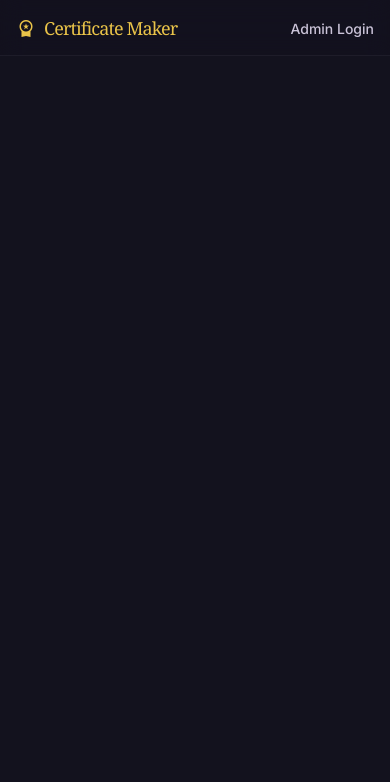
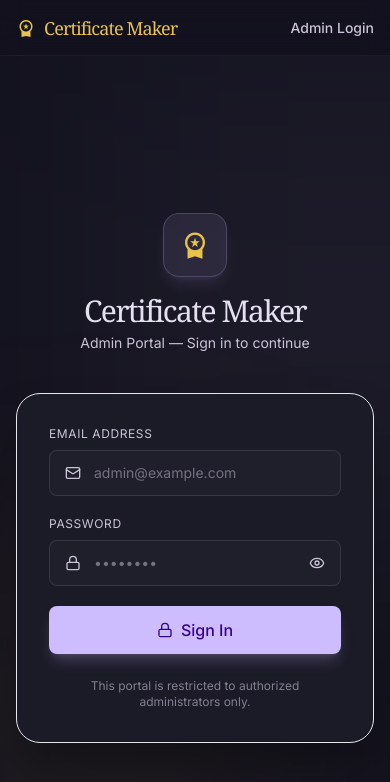
Before and after one commit to naizannaiz/certificate-maker, a React (Vite) app: page /admin/login in a window 390 px wide. Shown: the top 782 px of the page. Built offline with nearby package versions, Linux system fonts and the light colour scheme.

Commit message:
feat: add admin login page with Supabase auth and route protection

```diff
--- a/src/App.jsx
+++ b/src/App.jsx
@@ -1,25 +1,107 @@
-import { BrowserRouter, Routes, Route, Link } from 'react-router-dom';
+import { useState, useEffect } from 'react';
+import { BrowserRouter, Routes, Route, Link, Navigate, useNavigate } from 'react-router-dom';
+import { supabase } from './lib/supabase';
 import Home from './pages/Home';
 import AdminDashboard from './pages/AdminDashboard';
+import AdminLogin from './pages/AdminLogin';
+import { LogOut } from 'lucide-react';
 
-function App() {
+// ProtectedRoute: Redirects to /admin/login if not authenticated
+function ProtectedRoute({ session, children }) {
+  if (session === undefined) {
+    // Still loading auth state — show a minimal spinner
+    return (
+      <div className="min-h-screen bg-surface flex items-center justify-center">
+        <div className="w-8 h-8 border-2 border-primary/30 border-t-primary rounded-full animate-spin" />
+      </div>
+    );
+  }
+  if (!session) {
+    return <Navigate to="/admin/login" replace />;
+  }
+  return children;
+}
+
+function AppLayout({ session }) {
+  const navigate = useNavigate();
+
+  const handleLogout = async () => {
+    await supabase.auth.signOut();
+    navigate('/admin/login');
+  };
+
   return (
-    <BrowserRouter>
+    <>
       {/* Global Navbar */}
       <header className="w-full h-14 sm:h-16 sticky top-0 z-50 bg-[#13121e]/60 backdrop-blur-md flex justify-between items-center px-4 sm:px-8 border-b border-white/5">
         <Link to="/" className="flex items-center gap-2">
-          <span className="material-symbols-outlined text-[#e9c349] text-xl sm:text-2xl" style={{fontVariationSettings: "'FILL' 1"}}>workspace_premium</span>
+          <span className="material-symbols-outlined text-[#e9c349] text-xl sm:text-2xl" style={{ fontVariationSettings: "'FILL' 1" }}>workspace_premium</span>
           <span className="text-lg sm:text-2xl font-headline tracking-tighter text-[#e9c349]">Certificate Maker</span>
         </Link>
-        <nav>
-          <Link to="/admin" className="text-sm font-medium text-on-surface-variant hover:text-primary transition-colors">Admin Login</Link>
+        <nav className="flex items-center gap-4">
+          {session ? (
+            <div className="flex items-center gap-3">
+              <span className="text-xs text-on-surface-variant hidden sm:block truncate max-w-[180px]">{session.user.email}</span>
+              <button
+                onClick={handleLogout}
+                className="flex items-center gap-2 text-sm font-medium text-on-surface-variant hover:text-red-400 transition-colors"
+                title="Sign Out"
+              >
+                <LogOut size={16} />
+                <span className="hidden sm:inline">Sign Out</span>
+              </button>
+            </div>
+          ) : (
+            <Link to="/admin/login" className="text-sm font-medium text-on-surface-variant hover:text-primary transition-colors">
+              Admin Login
+            </Link>
+          )}
         </nav>
       </header>
 
       <Routes>
         <Route path="/" element={<Home />} />
-        <Route path="/admin" element={<AdminDashboard />} />
+        <Route
+          path="/admin"
+          element={
+            <ProtectedRoute session={session}>
+              <AdminDashboard />
+            </ProtectedRoute>
+          }
+        />
+        <Route
+          path="/admin/login"
+          element={
+            // If already logged in, go straight to dashboard
+            session ? <Navigate to="/admin" replace /> : <AdminLogin />
+          }
+        />
       </Routes>
+    </>
+  );
+}
+
+function App() {
+  // undefined = loading, null = logged out, object = logged in
+  const [session, setSession] = useState(undefined);
+
+  useEffect(() => {
+    // Get initial session
+    supabase.auth.getSession().then(({ data: { session } }) => {
+      setSession(session);
+    });
+
+    // Listen for auth state changes (login/logout)
+    const { data: { subscription } } = supabase.auth.onAuthStateChange((_event, session) => {
+      setSession(session);
+    });
+
+    return () => subscription.unsubscribe();
+  }, []);
+
+  return (
+    <BrowserRouter>
+      <AppLayout session={session} />
     </BrowserRouter>
   );
 }
--- /dev/null
+++ b/src/pages/AdminLogin.jsx
@@ -0,0 +1,147 @@
+import { useState } from 'react';
+import { supabase } from '../lib/supabase';
+import { Lock, Mail, Eye, EyeOff, AlertCircle } from 'lucide-react';
+
+function AdminLogin() {
+  const [email, setEmail] = useState('');
+  const [password, setPassword] = useState('');
+  const [showPassword, setShowPassword] = useState(false);
+  const [isLoading, setIsLoading] = useState(false);
+  const [error, setError] = useState('');
+
+  const handleLogin = async (e) => {
+    e.preventDefault();
+    if (!email || !password) {
+      setError('Please fill in all fields.');
+      return;
+    }
+
+    setIsLoading(true);
+    setError('');
+
+    const { error: authError } = await supabase.auth.signInWithPassword({
+      email,
+      password,
+    });
+
+    setIsLoading(false);
+
+    if (authError) {
+      setError(authError.message === 'Invalid login credentials'
+        ? 'Invalid email or password. Please try again.'
+        : authError.message
+      );
+    }
+    // On success, the auth state change in App.jsx will automatically redirect
+  };
+
+  return (
+    <div className="min-h-screen bg-surface flex items-center justify-center p-4 relative overflow-hidden">
+      {/* Animated Background Glows */}
+      <div className="absolute top-0 left-1/4 w-[500px] h-[500px] rounded-full bg-primary/5 blur-[120px] pointer-events-none" />
+      <div className="absolute bottom-0 right-1/4 w-[400px] h-[400px] rounded-full bg-[#e9c349]/5 blur-[100px] pointer-events-none" />
+
+      {/* Card */}
+      <div className="relative w-full max-w-md">
+        {/* Logo / Brand */}
+        <div className="text-center mb-10">
+          <div className="inline-flex items-center justify-center w-16 h-16 rounded-2xl bg-primary/10 border border-primary/20 mb-4 shadow-lg shadow-primary/10">
+            <span
+              className="material-symbols-outlined text-[#e9c349] text-3xl"
+              style={{ fontVariationSettings: "'FILL' 1" }}
+            >
+              workspace_premium
+            </span>
+          </div>
+          <h1 className="text-3xl font-headline tracking-tighter text-on-surface">Certificate Maker</h1>
+          <p className="text-on-surface-variant text-sm mt-1">Admin Portal — Sign in to continue</p>
+        </div>
+
+        {/* Form Card */}
+        <div className="bg-surface-container-low border border-white/8 rounded-3xl p-8 shadow-2xl shadow-black/40 backdrop-blur-sm">
+          <form onSubmit={handleLogin} className="space-y-5">
+            {/* Email */}
+            <div>
+              <label className="block text-xs text-on-surface-variant uppercase tracking-wider mb-2">
+                Email Address
+              </label>
+              <div className="relative">
+                <Mail size={16} className="absolute left-4 top-1/2 -translate-y-1/2 text-on-surface-variant" />
+                <input
+                  id="admin-email"
+                  type="email"
+                  value={email}
+                  onChange={(e) => setEmail(e.target.value)}
+                  placeholder="admin@example.com"
+                  autoComplete="email"
+                  className="w-full bg-surface-container border border-white/10 rounded-xl pl-11 pr-4 py-3 text-sm text-on-surface placeholder:text-on-surface-variant/50 focus:border-primary focus:outline-none focus:ring-2 focus:ring-primary/20 transition-all"
+                />
+              </div>
+            </div>
+
+            {/* Password */}
+            <div>
+              <label className="block text-xs text-on-surface-variant uppercase tracking-wider mb-2">
+                Password
+              </label>
+              <div className="relative">
+                <Lock size={16} className="absolute left-4 top-1/2 -translate-y-1/2 text-on-surface-variant" />
+                <input
+                  id="admin-password"
+                  type={showPassword ? 'text' : 'password'}
+                  value={password}
+                  onChange={(e) => setPassword(e.target.value)}
+                  placeholder="••••••••"
+                  autoComplete="current-password"
+                  className="w-full bg-surface-container border border-white/10 rounded-xl pl-11 pr-12 py-3 text-sm text-on-surface placeholder:text-on-surface-variant/50 focus:border-primary focus:outline-none focus:ring-2 focus:ring-primary/20 transition-all"
+                />
+                <button
+                  type="button"
+                  onClick={() => setShowPassword(!showPassword)}
+                  className="absolute right-4 top-1/2 -translate-y-1/2 text-on-surface-variant hover:text-on-surface transition-colors"
+                  tabIndex={-1}
+                >
+                  {showPassword ? <EyeOff size={16} /> : <Eye size={16} />}
+                </button>
+              </div>
+            </div>
+
+            {/* Error Message */}
+            {error && (
+              <div className="flex items-start gap-3 bg-red-500/10 border border-red-500/20 rounded-xl px-4 py-3">
+                <AlertCircle size={16} className="text-red-400 mt-0.5 flex-shrink-0" />
+                <p className="text-red-400 text-sm">{error}</p>
+              </div>
+            )}
+
+            {/* Submit */}
+            <button
+              id="admin-login-submit"
+              type="submit"
+              disabled={isLoading}
+              className="w-full py-3 bg-primary text-on-primary font-medium rounded-xl flex items-center justify-center gap-2 hover:bg-primary/90 disabled:opacity-60 disabled:cursor-not-allowed transition-all shadow-lg shadow-primary/20 active:scale-[0.98] mt-2"
+            >
+              {isLoading ? (
+                <>
+                  <span className="w-4 h-4 border-2 border-on-primary/40 border-t-on-primary rounded-full animate-spin" />
+                  Signing in...
+                </>
+              ) : (
+                <>
+                  <Lock size={16} />
+                  Sign In
+                </>
+              )}
+            </button>
+          </form>
+
+          <p className="text-center text-xs text-on-surface-variant/60 mt-6">
+            This portal is restricted to authorized administrators only.
+          </p>
+        </div>
+      </div>
+    </div>
+  );
+}
+
+export default AdminLogin;
```
